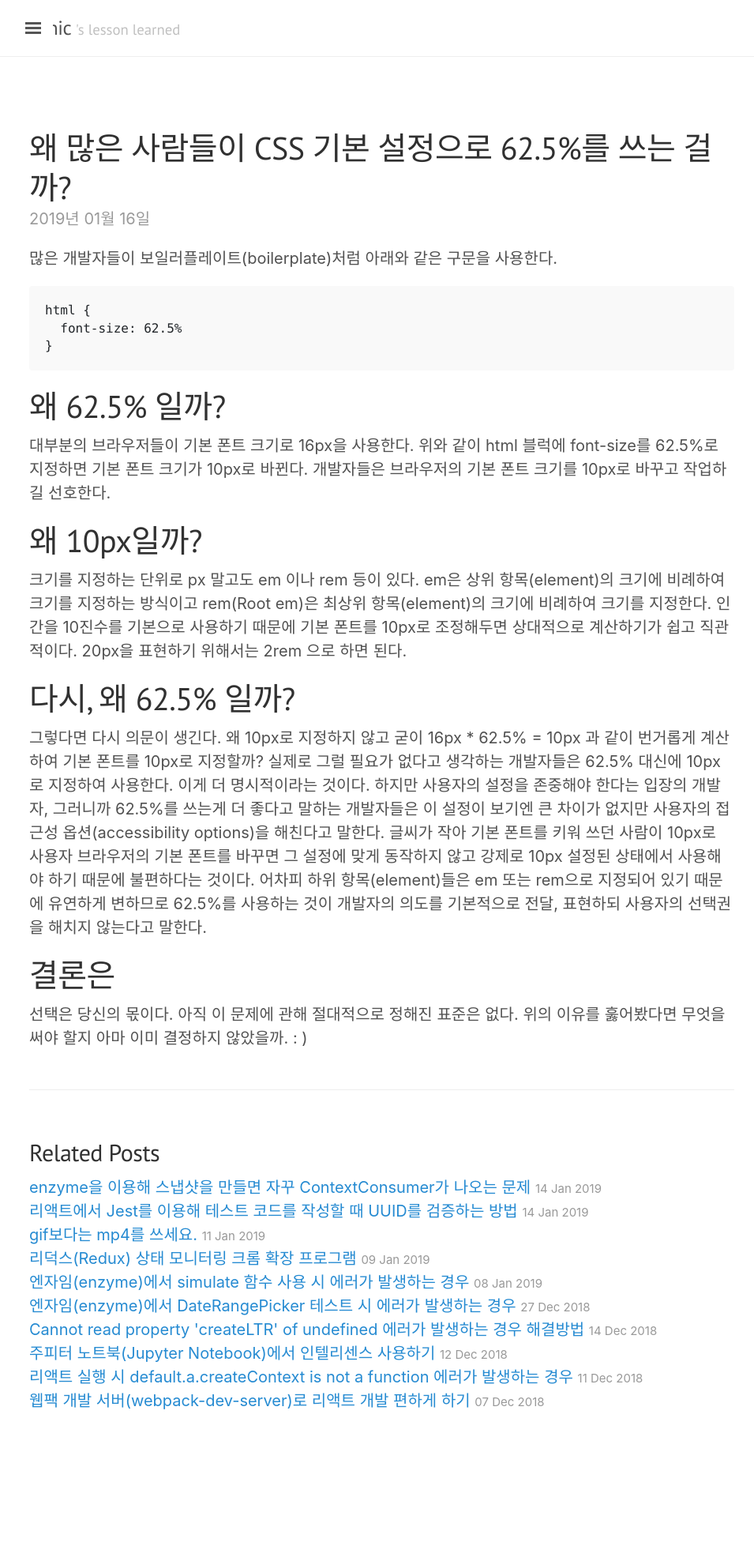
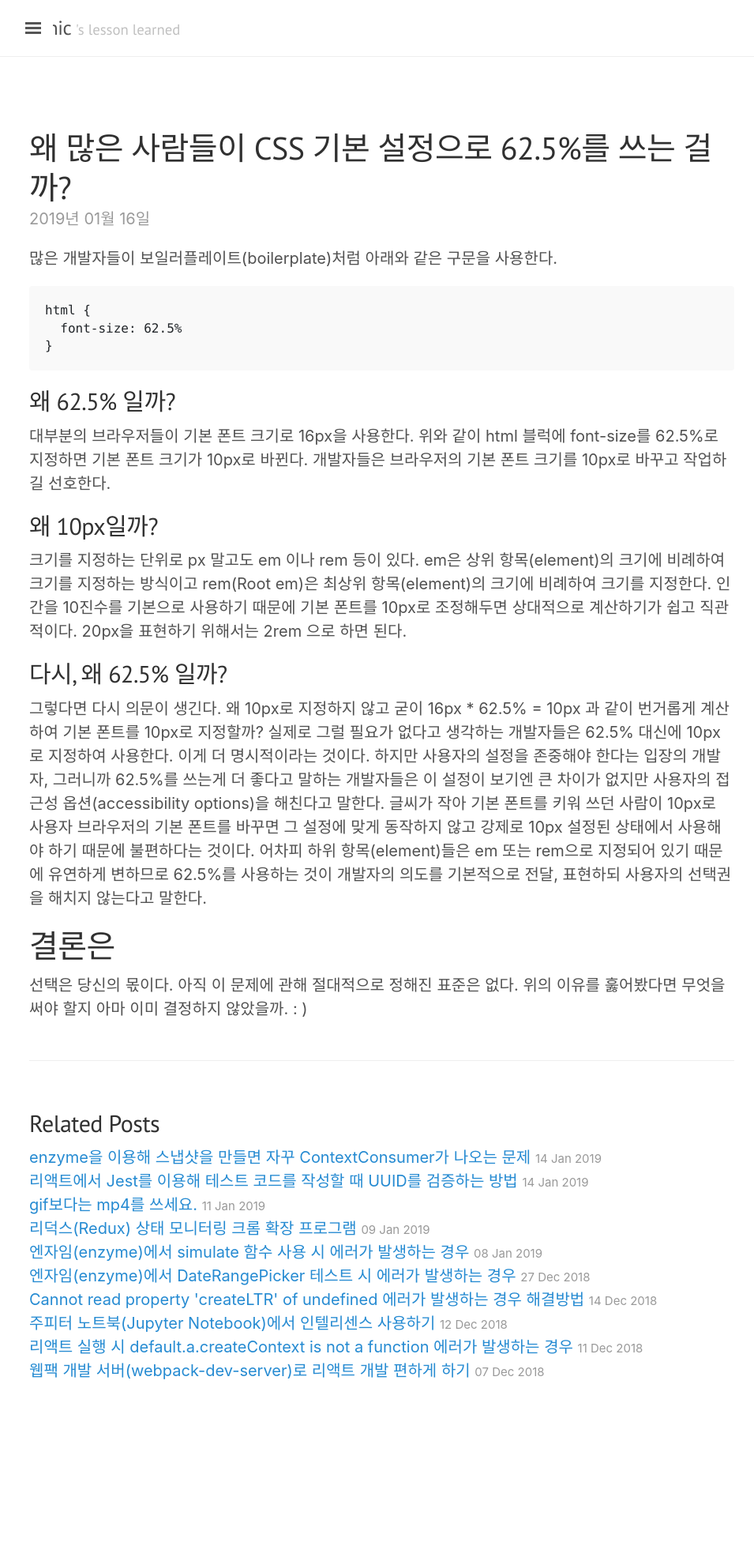
Before and after one commit to jwkcp/jwkcp.github.com, a Jekyll site: the page built from _posts/2019-01-16-why-we-use-625p-instead-of-10px.md, in a window 1280 px wide. Shown: the whole page at 79% size, without its empty margins (3-958 px from the left). Built offline with Jekyll 4.4.1, drawn with Linux system fonts in a browser that asks for light colours; nearby versions of some CDN libraries; comment, search, counter and statistics services are not loaded; after the commit the page ends 1938 px from its top, so only the background shows below that.

Commit message:
단락 제목 폰트 크기 줄임

````diff
--- a/_posts/2019-01-16-why-we-use-625p-instead-of-10px.md
+++ b/_posts/2019-01-16-why-we-use-625p-instead-of-10px.md
@@ -13,15 +13,15 @@ html {
 }
 ```
 
-# 왜 62.5% 일까?
+## 왜 62.5% 일까?
 
 대부분의 브라우저들이 기본 폰트 크기로 16px을 사용한다. 위와 같이 html 블럭에 font-size를 62.5%로 지정하면 기본 폰트 크기가 10px로 바뀐다. 개발자들은 브라우저의 기본 폰트 크기를 10px로 바꾸고 작업하길 선호한다.
 
-# 왜 10px일까?
+## 왜 10px일까?
 
 크기를 지정하는 단위로 px 말고도 em 이나 rem 등이 있다. em은 상위 항목(element)의 크기에 비례하여 크기를 지정하는 방식이고 rem(Root em)은 최상위 항목(element)의 크기에 비례하여 크기를 지정한다. 인간을 10진수를 기본으로 사용하기 때문에 기본 폰트를 10px로 조정해두면 상대적으로 계산하기가 쉽고 직관적이다. 20px을 표현하기 위해서는 2rem 으로 하면 된다.
 
-# 다시, 왜 62.5% 일까?
+## 다시, 왜 62.5% 일까?
 
 그렇다면 다시 의문이 생긴다. 왜 10px로 지정하지 않고 굳이 16px \* 62.5% = 10px 과 같이 번거롭게 계산하여 기본 폰트를 10px로 지정할까? 실제로 그럴 필요가 없다고 생각하는 개발자들은 62.5% 대신에 10px로 지정하여 사용한다. 이게 더 명시적이라는 것이다. 하지만 사용자의 설정을 존중해야 한다는 입장의 개발자, 그러니까 62.5%를 쓰는게 더 좋다고 말하는 개발자들은 이 설정이 보기엔 큰 차이가 없지만 사용자의 접근성 옵션(accessibility options)을 해친다고 말한다. 글씨가 작아 기본 폰트를 키워 쓰던 사람이 10px로 사용자 브라우저의 기본 폰트를 바꾸면 그 설정에 맞게 동작하지 않고 강제로 10px 설정된 상태에서 사용해야 하기 때문에 불편하다는 것이다. 어차피 하위 항목(element)들은 em 또는 rem으로 지정되어 있기 때문에 유연하게 변하므로 62.5%를 사용하는 것이 개발자의 의도를 기본적으로 전달, 표현하되 사용자의 선택권을 해치지 않는다고 말한다.
 
````
